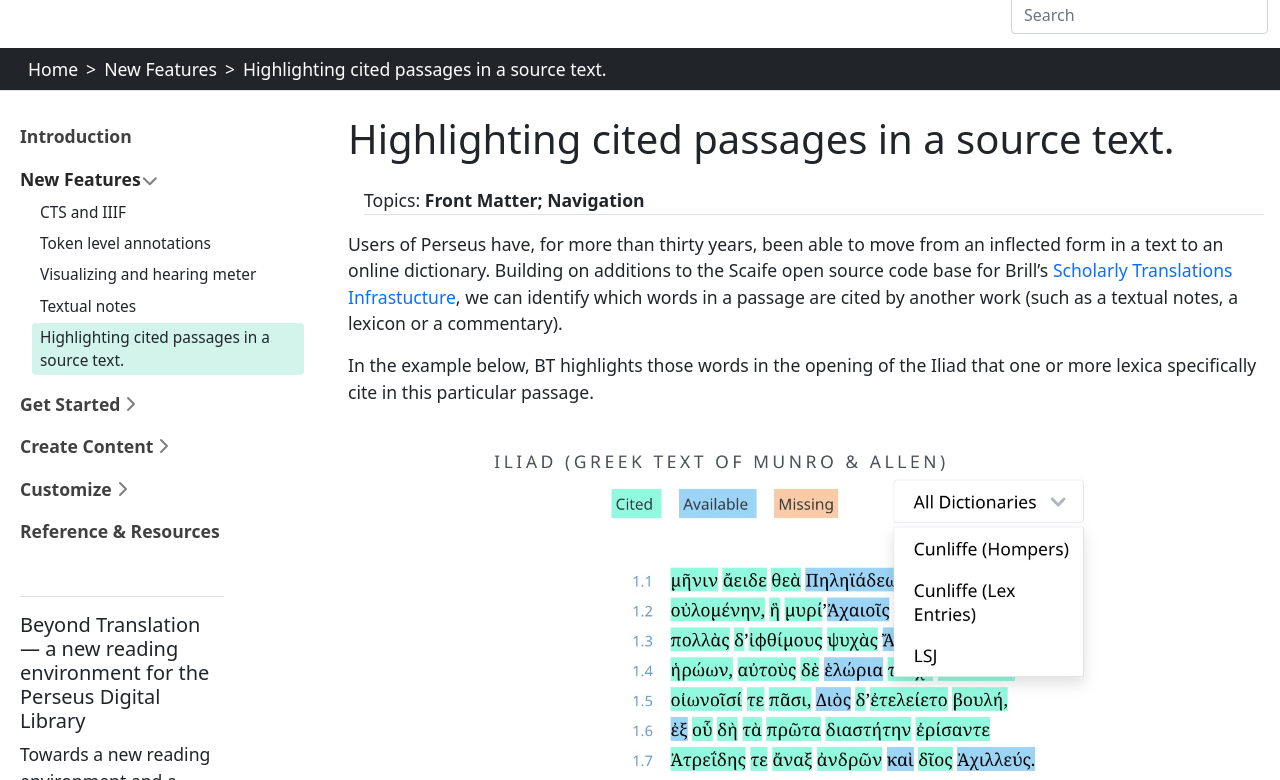
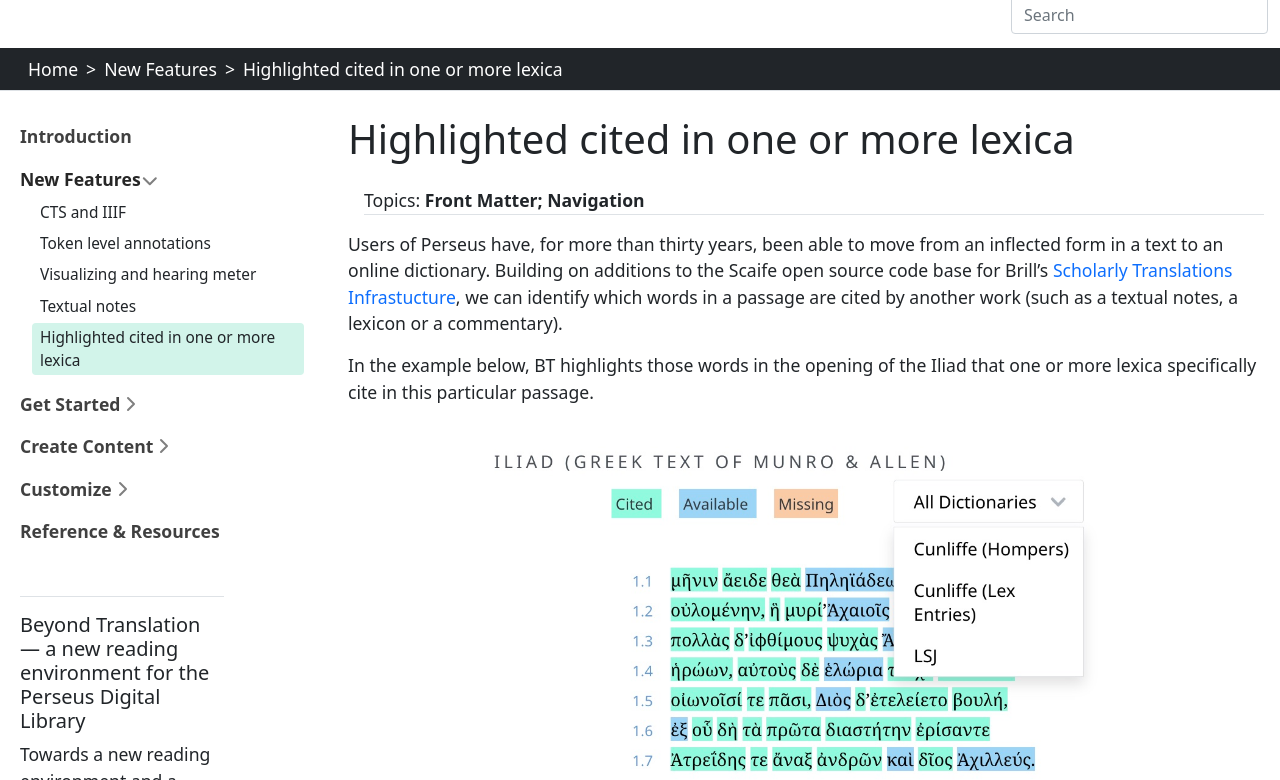
Before and after one commit to gregorycrane/BeyondTranslation, a Jekyll site: the page built from content/docs/lexica.md, in a window 1280 px wide and 900 px high, cut to the strip 120-900 px from the top of the window. Built offline with Jekyll 4.4.1, drawn with Linux system fonts in a browser that asks for light colours.

Commit message:
Update lexica.md

```diff
--- a/content/docs/lexica.md
+++ b/content/docs/lexica.md
@@ -1,7 +1,7 @@
 ---
 section: New Features
 nav_order: 5
-title: Highlighting cited passages in a source text.
+title: Highlighted cited in one or more lexica
 topics: Front Matter; Navigation
 ---
 
```
